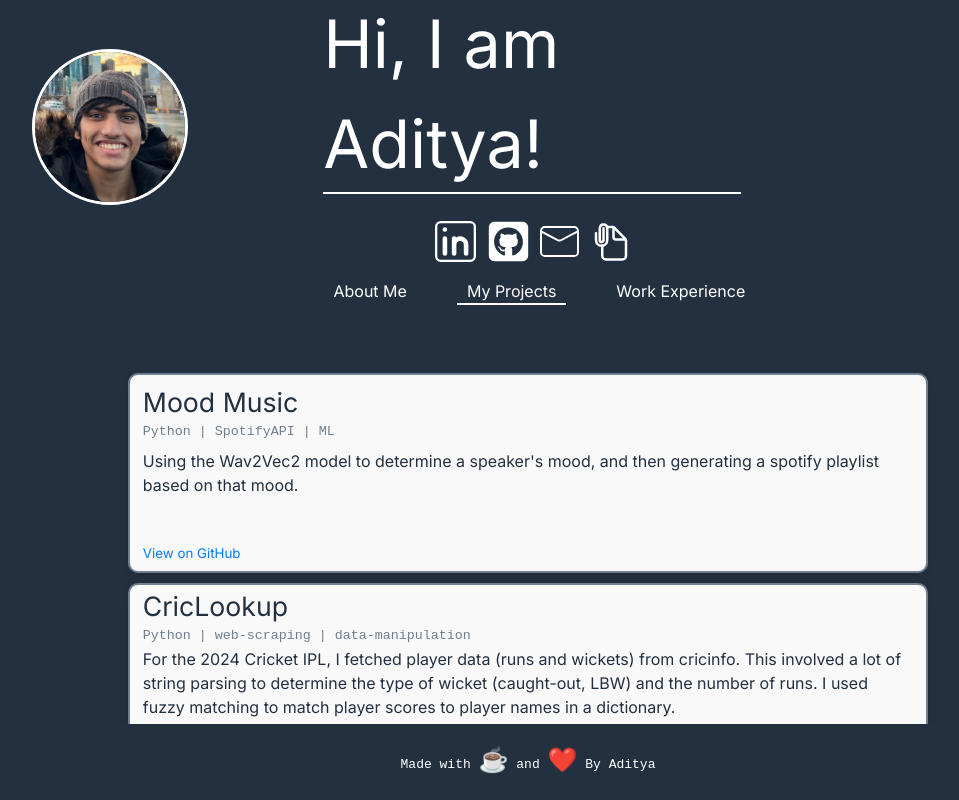
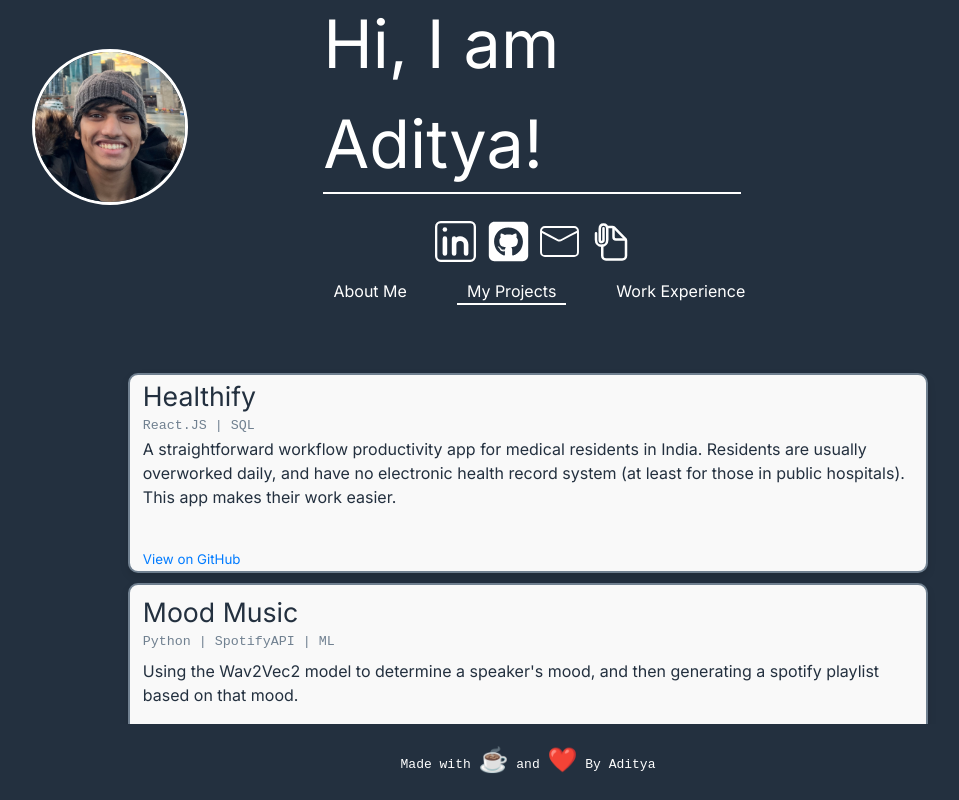
Before and after one commit to AdityaKunte18/AdityaKunte18.github.io, a Next.js app: page / in a window 1280 px wide. Both pictures are taken after a click on the element "My Projects". Shown: the top 800 px of the page, without its empty margins (112-1071 px from the left). Built offline with nearby package versions, Linux system fonts and the light colour scheme.

Commit message:
updated website and resume

```diff
--- a/src/components/AboutMe.js
+++ b/src/components/AboutMe.js
@@ -6,9 +6,8 @@ function AboutMe() {
     <div className="AboutMeContainer">
         <p className="aboutMeText">
             I am currently a <span className="highlightedText">senior</span> in <span className="highlightedText">Computer Science</span> at the <span className="highlightedText"> University of Illinois at Urbana-Champaign (UIUC)</span> .
-            <br/>Right now, I am experimenting with both <span className="highlightedText">systems-level programming</span>
-            (learning about memory, networks, threads, among other things)
-            and <span className="highlightedText">machine-learning</span> (learning about perceptrons, neural networks, and different types of neural networks).
+            <br/>Right now, I am experimenting with different fields like <span className="highlightedText">systems-level programming</span>
+            and <span className="highlightedText">machine-learning</span>.
              I have also had some experience in <span className="highlightedText">embedded systems</span> (soldering and programming microcontrollers at hackathons)
              as well as <span className="highlightedText">full-stack dev</span> work
              (building applications for Android using <span className="highlightedText">Android Studio</span> and <span className="highlightedText">React Native</span> and building websites in <span className="highlightedText">Next.js</span> and <span className="highlightedText">Bootstrap</span>)
--- a/src/components/Projects.js
+++ b/src/components/Projects.js
@@ -6,6 +6,12 @@ import Project from './Project';
 function Projects() {
   // Example projects data
   const projects = [
+    {
+      title: 'Healthify',
+      skills: ['React.JS', 'SQL'],
+      description: "A straightforward workflow productivity app for medical residents in India. Residents are usually overworked daily, and have no electronic health record system (at least for those in public hospitals). This app makes their work easier.",
+      githubLink: 'https://github.com/AdityaKunte18/Healthify',
+    },
     {
       title: 'Mood Music',
       skills: ['Python', 'SpotifyAPI', 'ML'],
@@ -27,7 +33,7 @@ function Projects() {
     {
       title: 'Pull Up',
       skills: ["Full-Stack", "SQL", "Flask", "Cloud"],
-      description: "Pull Up is an app designed to centralize event discovery at UIUC, allowing organizations to list events and users to receive personalized recommendations. It leverages a SQL server on the Google Cloud Platform to ensure up-to-date event information.",
+      description: "Pull Up is an app designed to centralize event discovery at UIUC, allowing organizations to list events and users to receive personalized recommendations. It uses a SQL server on the Google Cloud Platform to ensure up-to-date event information.",
       githubLink: 'https://github.com/cs411-alawini/PullUp',
     },
     {
@@ -45,7 +51,7 @@ function Projects() {
     {
       title: 'JLPT N5 Vocab database',
       skills: ['Selenium', 'Python'],
-      description: 'Created a database of \'N5\' level words, including verbs, adjectives, nouns, and kanji' ,
+      description: 'Created a database of \'N5\' level words, including verbs, adjectives, nouns, and kanji, scraped using Selenium and then processed with pandas.' ,
       githubLink: 'https://github.com/AdityaKunte18/jlptn5Verbs',
     }
     // Add more projects here
```
Also changed, not shown: 1 other file (tests, documents, lock files or other folders).
